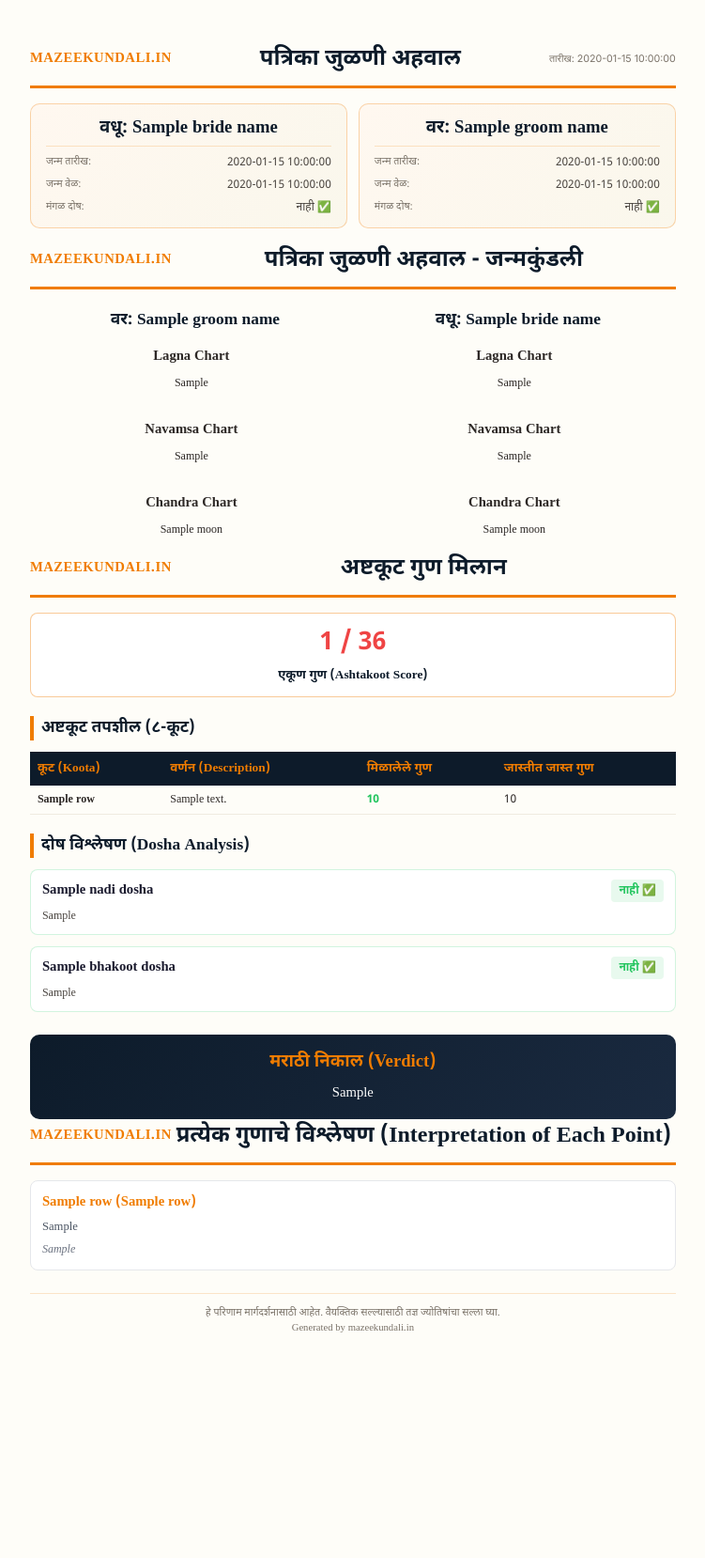
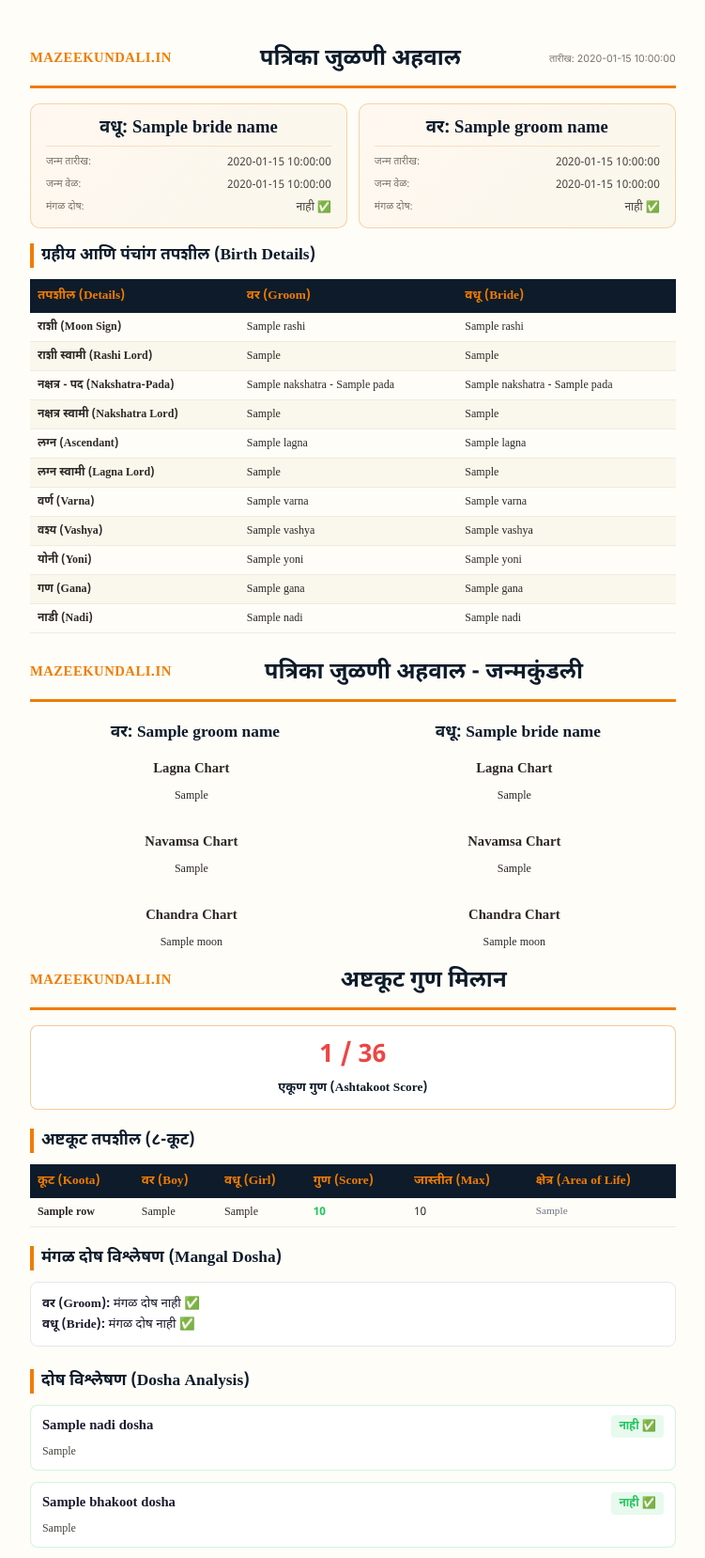
Before and after one commit to RushiBhosale1/MazeeKundali, a Python web app: template backend/static/templates/matching_pdf.html in a window 1280 px wide. Shown: the top 1658 px of the page at 94% size, without its empty margins (21-772 px from the left). Before the commit the page ends 1418 px from the top, so only its background shows below. Run offline with Jinja, Linux system fonts and the light colour scheme; the template is opened without the code that fills it: most values are stand-ins (such as "Sample title", 1, 10 or a date in 2020); some web fonts are replaced.

Commit message:
feat: enhance matching PDF with detailed birth details, explicit Mangal dosha, and granular Koota table

```diff
--- a/backend/static/templates/matching_pdf.html
+++ b/backend/static/templates/matching_pdf.html
@@ -243,6 +243,74 @@
   </div>
 </div>
 
+<div class="section-title" style="margin-top: 16px;">ग्रहीय आणि पंचांग तपशील (Birth Details)</div>
+<table style="margin-bottom: 24px;">
+  <thead>
+    <tr>
+      <th>तपशील (Details)</th>
+      <th>वर (Groom)</th>
+      <th>वधू (Bride)</th>
+    </tr>
+  </thead>
+  <tbody>
+    <tr>
+      <td class="td-bold">राशी (Moon Sign)</td>
+      <td>{{ groom_details.rashi }}</td>
+      <td>{{ bride_details.rashi }}</td>
+    </tr>
+    <tr>
+      <td class="td-bold">राशी स्वामी (Rashi Lord)</td>
+      <td>{{ groom_details.rashi_lord }}</td>
+      <td>{{ bride_details.rashi_lord }}</td>
+    </tr>
+    <tr>
+      <td class="td-bold">नक्षत्र - पद (Nakshatra-Pada)</td>
+      <td>{{ groom_details.nakshatra }} - {{ groom_details.pada }}</td>
+      <td>{{ bride_details.nakshatra }} - {{ bride_details.pada }}</td>
+    </tr>
+    <tr>
+      <td class="td-bold">नक्षत्र स्वामी (Nakshatra Lord)</td>
+      <td>{{ groom_details.nakshatra_lord }}</td>
+      <td>{{ bride_details.nakshatra_lord }}</td>
+    </tr>
+    <tr>
+      <td class="td-bold">लग्न (Ascendant)</td>
+      <td>{{ groom_details.lagna }}</td>
+      <td>{{ bride_details.lagna }}</td>
+    </tr>
+    <tr>
+      <td class="td-bold">लग्न स्वामी (Lagna Lord)</td>
+      <td>{{ groom_details.lagna_lord }}</td>
+      <td>{{ bride_details.lagna_lord }}</td>
+    </tr>
+    <tr>
+      <td class="td-bold">वर्ण (Varna)</td>
+      <td>{{ groom_details.varna }}</td>
+      <td>{{ bride_details.varna }}</td>
+    </tr>
+    <tr>
+      <td class="td-bold">वश्य (Vashya)</td>
+      <td>{{ groom_details.vashya }}</td>
+      <td>{{ bride_details.vashya }}</td>
+    </tr>
+    <tr>
+      <td class="td-bold">योनी (Yoni)</td>
+      <td>{{ groom_details.yoni }}</td>
+      <td>{{ bride_details.yoni }}</td>
+    </tr>
+    <tr>
+      <td class="td-bold">गण (Gana)</td>
+      <td>{{ groom_details.gana }}</td>
+      <td>{{ bride_details.gana }}</td>
+    </tr>
+    <tr>
+      <td class="td-bold">नाडी (Nadi)</td>
+      <td>{{ groom_details.nadi }}</td>
+      <td>{{ bride_details.nadi }}</td>
+    </tr>
+  </tbody>
+</table>
+
 <div style="page-break-before: always;"></div>
 <div class="header">
   <div class="header-brand">MAZEEKUNDALI.IN</div>
@@ -307,24 +375,36 @@
   <thead>
     <tr>
       <th>कूट (Koota)</th>
-      <th>वर्णन (Description)</th>
-      <th>मिळालेले गुण</th>
-      <th>जास्तीत जास्त गुण</th>
+      <th>वर (Boy)</th>
+      <th>वधू (Girl)</th>
+      <th>गुण (Score)</th>
+      <th>जास्तीत (Max)</th>
+      <th>क्षेत्र (Area of Life)</th>
     </tr>
   </thead>
   <tbody>
     {% for row in koota_breakdown %}
     <tr>
       <td class="td-bold">{{ row.name_mr }}</td>
-      <td>{{ row.notes_mr }}</td>
+      <td>{{ row.boy_trait if row.boy_trait else '-' }}</td>
+      <td>{{ row.girl_trait if row.girl_trait else '-' }}</td>
       <td class="td-bold" style="color: {{ '#22c55e' if row.points_earned == row.points_max else '#ef4444' if row.points_earned == 0 else '#f59e0b' }};">
         {{ row.points_earned }}
       </td>
       <td>{{ row.points_max }}</td>
+      <td style="color: #6b7280; font-size: 8.5pt;">{{ row.area_of_life_mr if row.area_of_life_mr else '-' }}</td>
     </tr>
     {% endfor %}
   </tbody>
 </table>
+
+</table>
+
+<div class="section-title">मंगळ दोष विश्लेषण (Mangal Dosha)</div>
+<div style="background: #fff; border: 1px solid #e5e7eb; border-radius: 8px; padding: 12px; margin-bottom: 24px; font-size: 10pt; line-height: 1.6;">
+  <b>वर (Groom):</b> {{ 'मंगळ दोष आहे ⚠️' if groom_manglik else 'मंगळ दोष नाही ✅' }}<br/>
+  <b>वधू (Bride):</b> {{ 'मंगळ दोष आहे ⚠️' if bride_manglik else 'मंगळ दोष नाही ✅' }}
+</div>
 
 <div class="section-title">दोष विश्लेषण (Dosha Analysis)</div>
 
@@ -367,7 +447,7 @@
 {% endif %}
 
 <div class="verdict-box">
-  <h3>मराठी निकाल (Verdict)</h3>
+  <h3>निष्कर्ष (CONCLUSION)</h3>
   <p>{{ verdict_mr }}</p>
 </div>
 
```
Also changed, not shown: backend/api/routers/pdf.py (+25 -1 lines), backend/engine/matching/__init__.py (+27 -10 lines).
